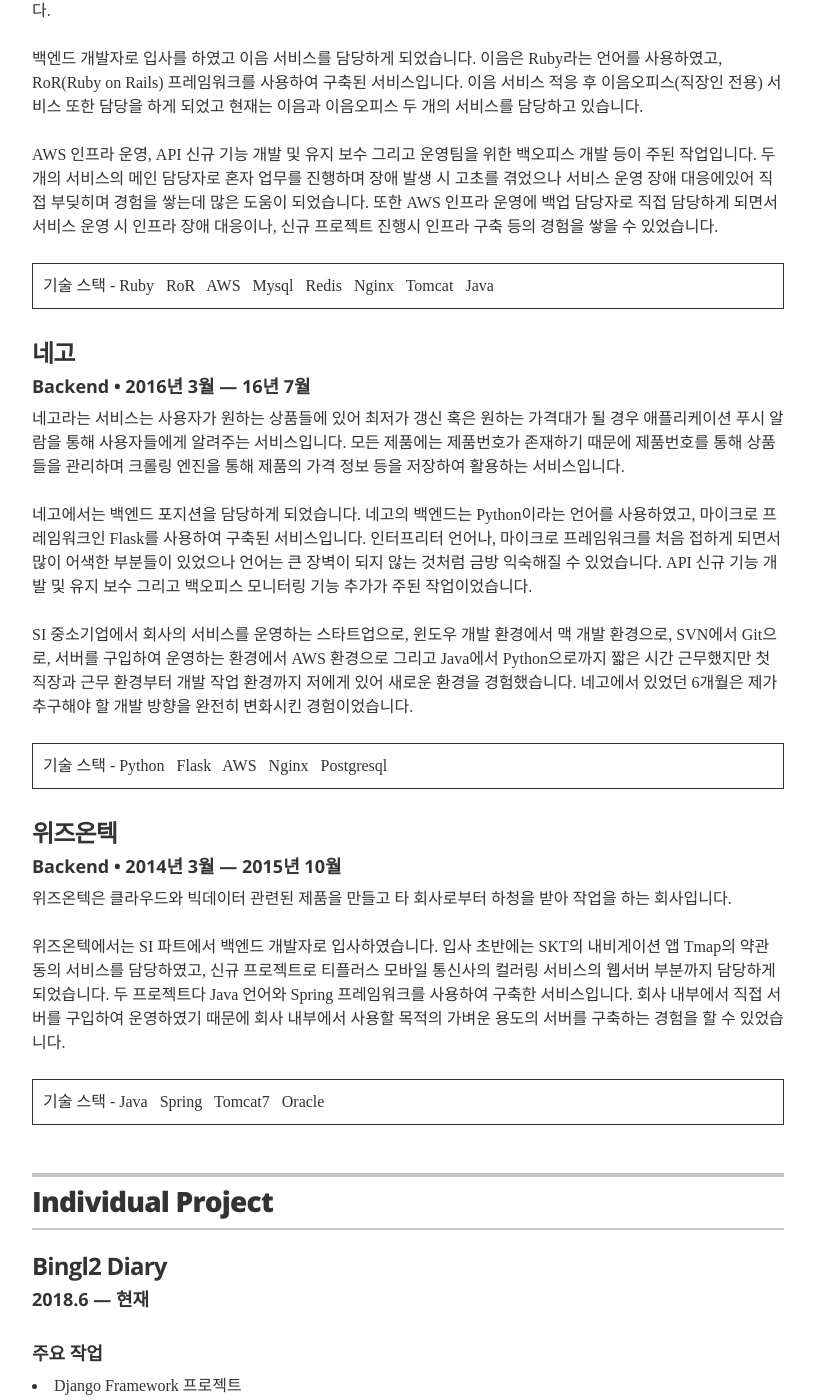
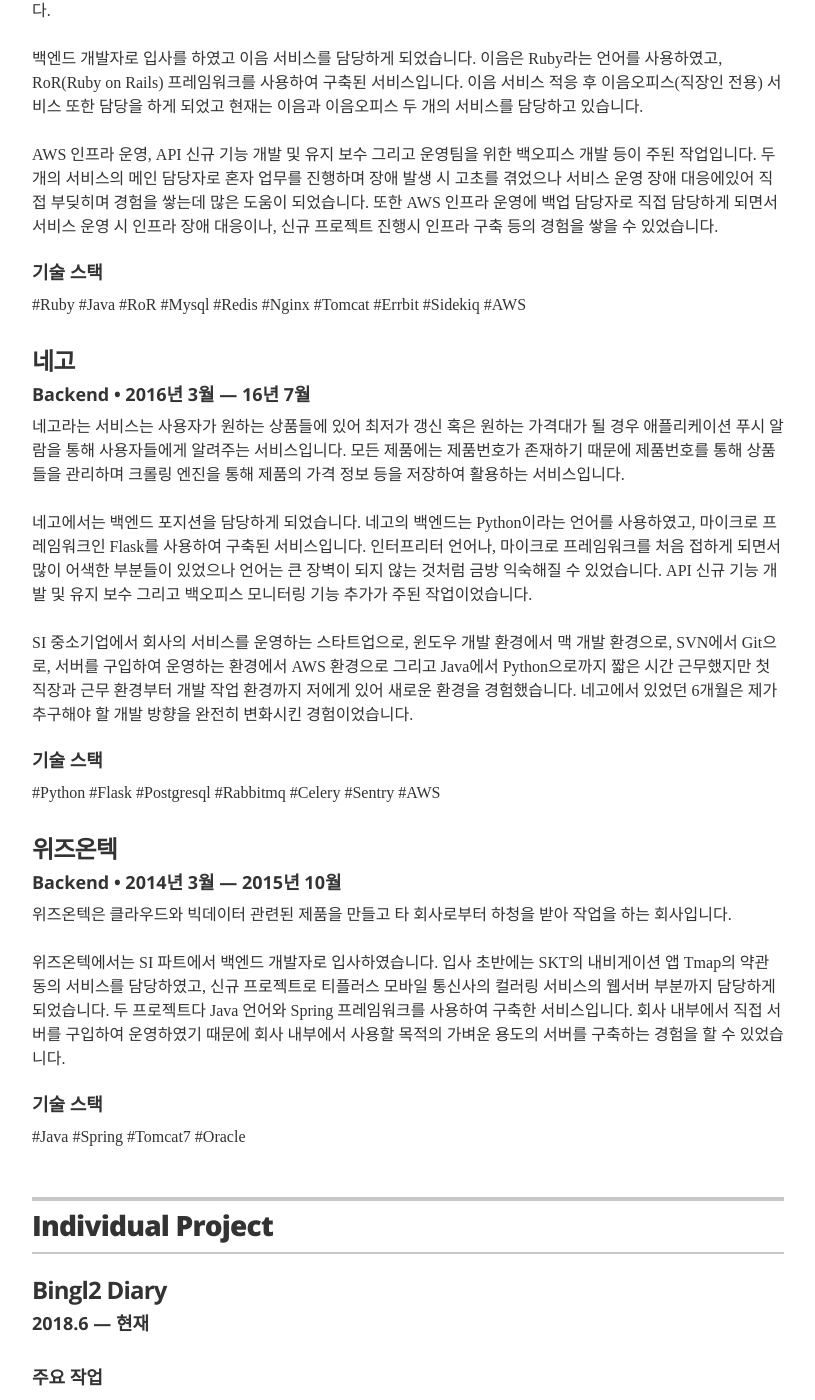
Before and after one commit to bingl2/resume, a Jekyll site: the page built from index.html, in a window 1280 px wide and 1400 px high, scrolled down 673 px. Shown: the whole window, without its empty margins (232-1047 px from the left). Built offline with Jekyll 4.4.1, drawn with Linux system fonts in a browser that asks for light colours.

Commit message:
이력서 폼 수정 및 내용 수정

```diff
--- a/_data/experience.yml
+++ b/_data/experience.yml
@@ -3,17 +3,18 @@
   position: Backend
   duration: 2016년 12월 &mdash; 현재
   summary: 이음소시어스에서는 이음과 이음오피스라는 소개팅 앱 서비스와 맺음이라는 결혼 정보 서비스를 제공하고 있습니다. <br><br> 백엔드 개발자로 입사를 하였고 이음 서비스를 담당하게 되었습니다. 이음은 Ruby라는 언어를 사용하였고, RoR(Ruby on Rails) 프레임워크를 사용하여 구축된 서비스입니다. 이음 서비스 적응 후 이음오피스(직장인 전용) 서비스 또한 담당을 하게 되었고 현재는 이음과 이음오피스 두 개의 서비스를 담당하고 있습니다. <br><br> AWS 인프라 운영, API 신규 기능 개발 및 유지 보수 그리고 운영팀을 위한 백오피스 개발 등이 주된 작업입니다. 두 개의 서비스의 메인 담당자로 혼자 업무를 진행하며 장애 발생 시 고초를 겪었으나 서비스 운영 장애 대응에있어 직접 부딪히며 경험을 쌓는데 많은 도움이 되었습니다. 또한 AWS 인프라 운영에 백업 담당자로 직접 담당하게 되면서 서비스 운영 시 인프라 장애 대응이나, 신규 프로젝트 진행시 인프라 구축 등의 경험을 쌓을 수 있었습니다.
-  skillset: Ruby &nbsp RoR &nbsp AWS &nbsp Mysql &nbsp Redis &nbsp Nginx &nbsp Tomcat &nbsp Java
+  skillset: "#Ruby #Java #RoR #Mysql #Redis #Nginx #Tomcat #Errbit #Sidekiq #AWS"
+
 # 네고
 - company: 네고
   position: Backend
   duration:  2016년 3월 &mdash; 16년 7월
   summary: 네고라는 서비스는 사용자가 원하는 상품들에 있어 최저가 갱신 혹은 원하는 가격대가 될 경우 애플리케이션 푸시 알람을 통해 사용자들에게 알려주는 서비스입니다. 모든 제품에는 제품번호가 존재하기 때문에 제품번호를 통해 상품들을 관리하며 크롤링 엔진을 통해 제품의 가격 정보 등을 저장하여 활용하는 서비스입니다. <br><br> 네고에서는 백엔드 포지션을 담당하게 되었습니다. 네고의 백엔드는 Python이라는 언어를 사용하였고, 마이크로 프레임워크인 Flask를 사용하여 구축된 서비스입니다. 인터프리터 언어나, 마이크로 프레임워크를 처음 접하게 되면서 많이 어색한 부분들이 있었으나 언어는 큰 장벽이 되지 않는 것처럼 금방 익숙해질 수 있었습니다. API 신규 기능 개발 및 유지 보수 그리고 백오피스 모니터링 기능 추가가 주된 작업이었습니다. <br><br> SI 중소기업에서 회사의 서비스를 운영하는 스타트업으로, 윈도우 개발 환경에서 맥 개발 환경으로, SVN에서 Git으로, 서버를 구입하여 운영하는 환경에서 AWS 환경으로 그리고 Java에서 Python으로까지 짧은 시간 근무했지만 첫 직장과 근무 환경부터 개발 작업 환경까지 저에게 있어 새로운 환경을 경험했습니다. 네고에서 있었던 6개월은 제가 추구해야 할 개발 방향을 완전히 변화시킨 경험이었습니다.
-  skillset: Python &nbsp Flask &nbsp AWS &nbsp Nginx &nbsp Postgresql
+  skillset: "#Python #Flask #Postgresql #Rabbitmq #Celery #Sentry #AWS"
 
 # 위즈온텍
 - company: 위즈온텍
   position: Backend
   duration: 2014년 3월 &mdash; 2015년 10월
   summary: 위즈온텍은 클라우드와 빅데이터 관련된 제품을 만들고 타 회사로부터 하청을 받아 작업을 하는 회사입니다. <br><br> 위즈온텍에서는 SI 파트에서 백엔드 개발자로 입사하였습니다. 입사 초반에는 SKT의 내비게이션 앱 Tmap의 약관 동의 서비스를 담당하였고, 신규 프로젝트로 티플러스 모바일 통신사의 컬러링 서비스의 웹서버 부분까지 담당하게 되었습니다. 두 프로젝트다 Java 언어와 Spring 프레임워크를 사용하여 구축한 서비스입니다. 회사 내부에서 직접 서버를 구입하여 운영하였기 때문에 회사 내부에서 사용할 목적의 가벼운 용도의 서버를 구축하는 경험을 할 수 있었습니다.
-  skillset: Java &nbsp Spring &nbsp Tomcat7 &nbsp Oracle
+  skillset: "#Java #Spring #Tomcat7 #Oracle"
--- a/_layouts/resume.html
+++ b/_layouts/resume.html
@@ -58,9 +58,9 @@
             <h4 class="resume-item-details" itemprop="description">{{ job.position }} &bull; {{ job.duration }}</h4>
             <p class="resume-item-copy">{{ job.summary }}</p>
             <br>
-            <div style="border:1px solid; padding:10px;">
-                기술 스택 - {{job.skillset}}
-            </div>
+            <h4 class="resume-item-details">기술 스택</h4>
+            <p class="resume-item-copy">{{ job.skillset }}</p>
+
         </div><!-- end of resume-item -->
         {% endfor %}
 
@@ -82,7 +82,7 @@
             <br>
             <h4 class="resume-item-details">주요 작업</h4>
             {% for description in project.descriptions %}
-                <li>{{description}}</li>
+            <li>{{description}}</li>
             {% endfor %}
 
             <br>
```
